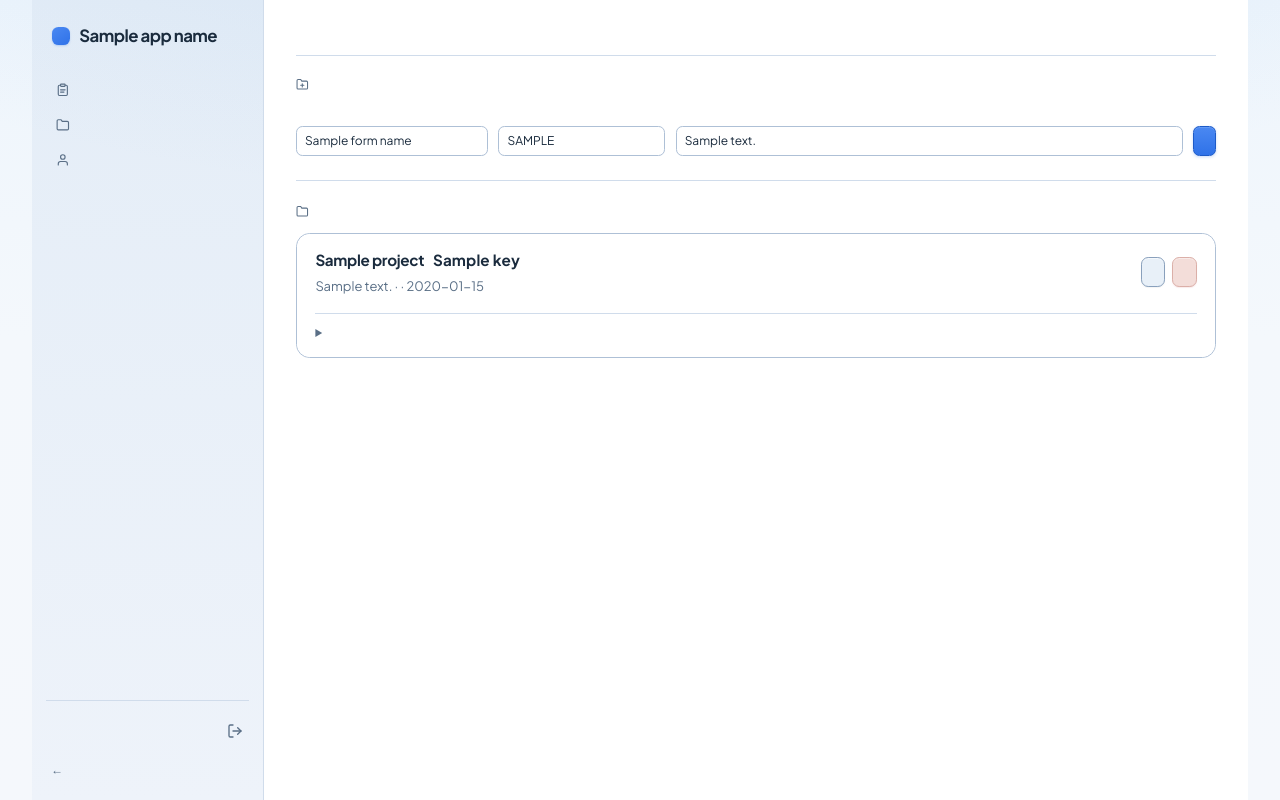
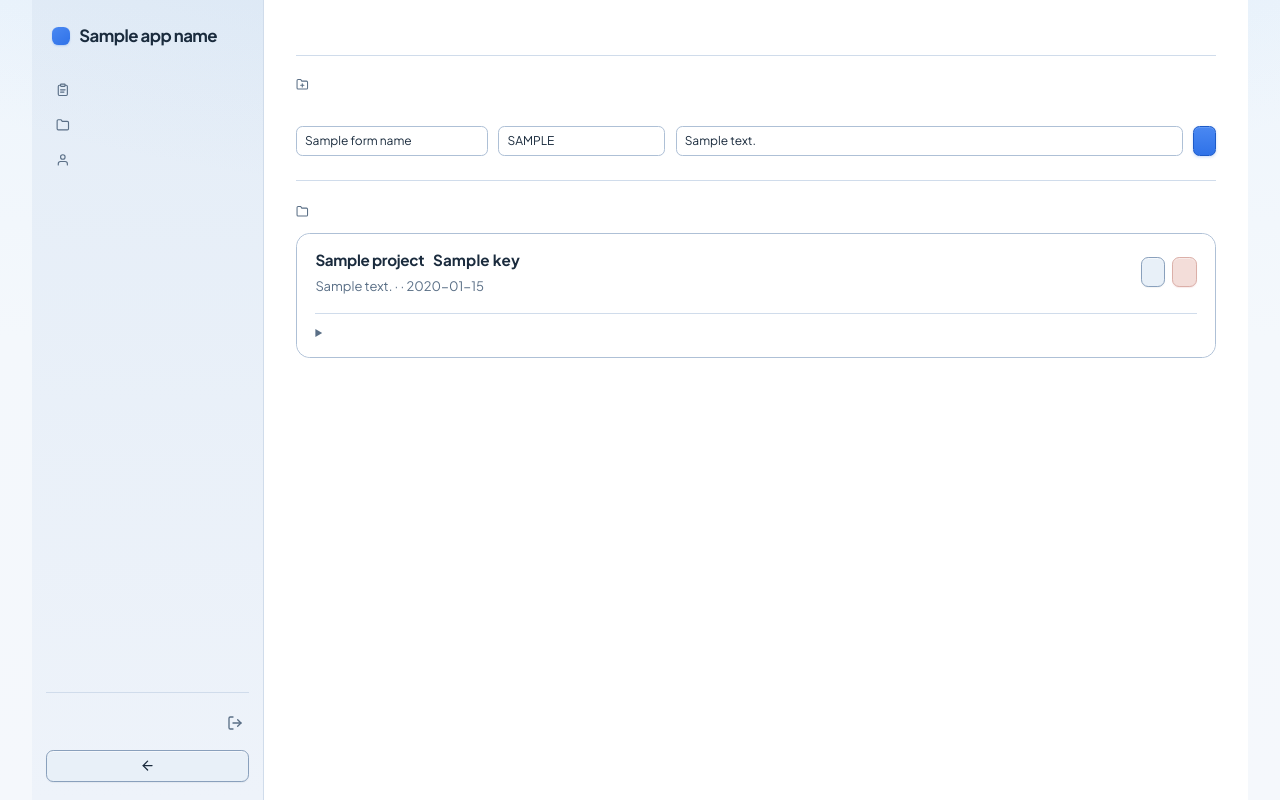
Before and after one commit to Artyum/PulseDeck, a Python web app: template frontend/templates/admin/projects.html in a window 1280 px wide. Run offline with Jinja, Linux system fonts and the light colour scheme; the template is opened without the code that fills it: most values are stand-ins (such as "Sample title", 1, 10 or a date in 2020); style sheets or scripts are compiled from the project's sources.

Commit message:
refactor(admin): restructure back link and profile form layout
Replace plain back link with a button containing an icon in admin and profile asides. Increase spacing for admin form elements and simplify profile section layout by removing redundant subtitles.

```diff
--- a/app/locales/en.yml
+++ b/app/locales/en.yml
@@ -90,9 +90,6 @@ ui:
       data: "Profile — {app}"
       password: "Change password — {app}"
       settings: "Settings — {app}"
-    sub:
-      password: "Set a new account password."
-      settings: "Customize the app appearance."
     field:
       first_name: "First name"
       last_name: "Last name"
@@ -113,12 +110,9 @@ ui:
     settings:
       language: "Language"
       theme_title: "Color theme"
-      theme_hint: "Saved in this browser. Use the switch to toggle the background gradient."
       gradient_toggle: "Background gradient"
       density_title: "Spacing"
-      density_hint: "Layout density between elements. Saved in this browser."
       font_title: "Font size"
-      font_hint: "Text size across the whole app."
     admin_all_projects_hint: "Administrators automatically have access to all projects."
   portal:
     empty:
--- a/app/locales/pl.yml
+++ b/app/locales/pl.yml
@@ -90,9 +90,6 @@ ui:
       data: "Profil — {app}"
       password: "Zmiana hasła — {app}"
       settings: "Ustawienia — {app}"
-    sub:
-      password: "Ustaw nowe hasło do konta."
-      settings: "Dostosuj wygląd aplikacji."
     field:
       first_name: "Imię"
       last_name: "Nazwisko"
@@ -113,12 +110,9 @@ ui:
     settings:
       language: "Język"
       theme_title: "Motyw kolorystyczny"
-      theme_hint: "Zapisuje się w tej przeglądarce. Suwak włącza gradient tła."
       gradient_toggle: "Gradient tła"
       density_title: "Odstępy"
-      density_hint: "Gęstość układu między elementami. Zapisuje się w tej przeglądarce."
       font_title: "Wielkość czcionki"
-      font_hint: "Rozmiar tekstu w całej aplikacji."
     admin_all_projects_hint: "Administratorzy mają automatyczny dostęp do wszystkich projektów."
   portal:
     empty:
--- a/frontend/static/css/_components.css
+++ b/frontend/static/css/_components.css
@@ -368,6 +368,20 @@
     text-decoration: underline;
   }
 
+  .admin-aside-back {
+    width: 100%;
+    min-height: 1.875rem;
+    padding: 0.28rem 0.7rem;
+    font-size: 0.75rem;
+    justify-content: flex-start;
+  }
+
+  .admin-aside-back .section-icon,
+  .admin-aside-back .icon {
+    width: 0.95rem;
+    height: 0.95rem;
+  }
+
   .admin-main {
     min-width: 0;
     padding: calc(1.75rem * var(--space-scale)) calc(2rem * var(--space-scale)) calc(3rem * var(--space-scale));
@@ -441,7 +455,7 @@
   .admin-form-stack {
     display: flex;
     flex-direction: column;
-    gap: calc(0.7rem * var(--space-scale));
+    gap: calc(1rem * var(--space-scale));
   }
 
   .admin-form-stack > .issue-section-title,
@@ -459,7 +473,7 @@
   .admin-field {
     display: flex;
     flex-direction: column;
-    gap: 0.28rem;
+    gap: 0.4rem;
     min-width: 0;
   }
 
--- a/frontend/templates/admin/base_admin.html
+++ b/frontend/templates/admin/base_admin.html
@@ -38,7 +38,10 @@
                                 title="{{ t('ui.common.logout') }}">{{ icon("logout") }}</button>
                     </form>
                 </div>
-                <a href="{{ url_for('home') }}" class="admin-aside-link">← {{ t("ui.common.back_to_portal") }}</a>
+                <a href="{{ url_for('home') }}" class="btn btn-secondary admin-aside-back">
+                    <span class="section-icon" aria-hidden="true">{{ icon("back") }}</span>
+                    {{ t("ui.common.back_to_portal") }}
+                </a>
             </div>
         </aside>
         <main class="admin-main">
--- a/frontend/templates/auth/base_profile.html
+++ b/frontend/templates/auth/base_profile.html
@@ -38,7 +38,10 @@
                                 title="{{ t('ui.common.logout') }}">{{ icon("logout") }}</button>
                     </form>
                 </div>
-                <a href="{{ url_for('home') }}" class="admin-aside-link">← {{ t("ui.common.back_to_portal") }}</a>
+                <a href="{{ url_for('home') }}" class="btn btn-secondary admin-aside-back">
+                    <span class="section-icon" aria-hidden="true">{{ icon("back") }}</span>
+                    {{ t("ui.common.back_to_portal") }}
+                </a>
             </div>
         </aside>
         <main class="admin-main">
--- a/frontend/templates/partials/icons.html
+++ b/frontend/templates/partials/icons.html
@@ -26,6 +26,7 @@
         "waiting_on_client": "<circle cx=\"12\" cy=\"12\" r=\"10\" /><polyline points=\"12 6 12 12 16 14\" />",
         "done": "<path d=\"M22 11.08V12a10 10 0 1 1-5.93-9.14\" /><polyline points=\"22 4 12 14.01 9 11.01\" />",
         "logout": "<path d=\"M9 21H5a2 2 0 0 1-2-2V5a2 2 0 0 1 2-2h4\" /><polyline points=\"16 17 21 12 16 7\" /><line x1=\"21\" y1=\"12\" x2=\"9\" y2=\"12\" />",
+        "back": "<line x1=\"19\" y1=\"12\" x2=\"5\" y2=\"12\" /><polyline points=\"12 19 5 12 12 5\" />",
         "chevron": "<polyline points=\"6 9 12 15 18 9\" />"
     } -%}
     {%- set n = aliases.get(name, name) -%}
```
Also changed, not shown: frontend/templates/auth/profile.html (+9 -6 lines), frontend/templates/partials/user_profile_form.html (+14 -13 lines).
